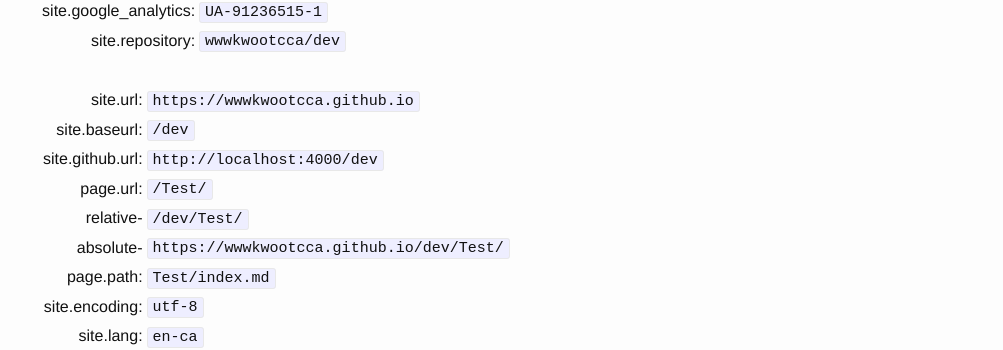
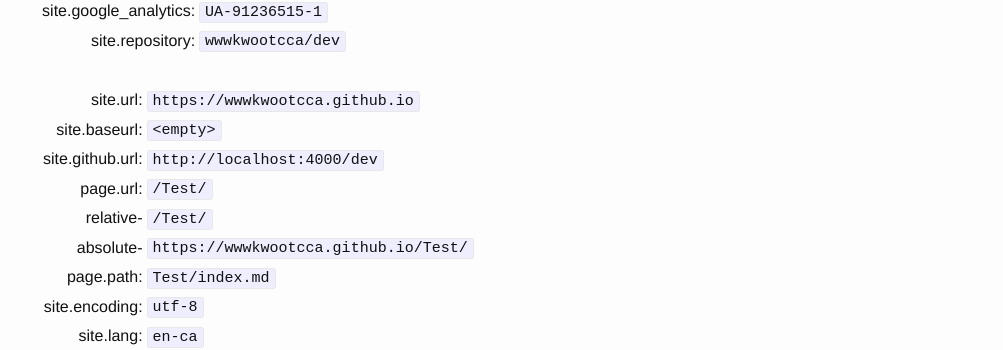
Before and after one commit to wwwkwootcca/dev, a Jekyll site: the page built from docs/Test/index.md, in a window 1280 px wide. Shown: the part 1157-1507 px from the top of the page, without its empty margins (138-1141 px from the left). Built offline with Jekyll 4.4.1, drawn with Linux system fonts in a browser that asks for light colours; nearby versions of some CDN libraries.

Commit message:
Revert/reverse/correct destination = _dev = baseurl.

```diff
--- a/docs/_config.yml
+++ b/docs/_config.yml
@@ -72,8 +72,8 @@ incremental:   true
 # baseurl: "" # does not include hostname
 #          Keep set to non-blank - blank will always work, not so, reversed.
 #          - keep reversed so issues are identified early.
-# baseurl: ""
-baseurl: "/dev" # when on github. K.I.S.S., be /dev everywhere.
+baseurl: ""
+# baseurl: "/dev" # when on github. K.I.S.S., be /dev everywhere.
 # show_dir_listing: false
 show_dir_listing: false
 #
```
